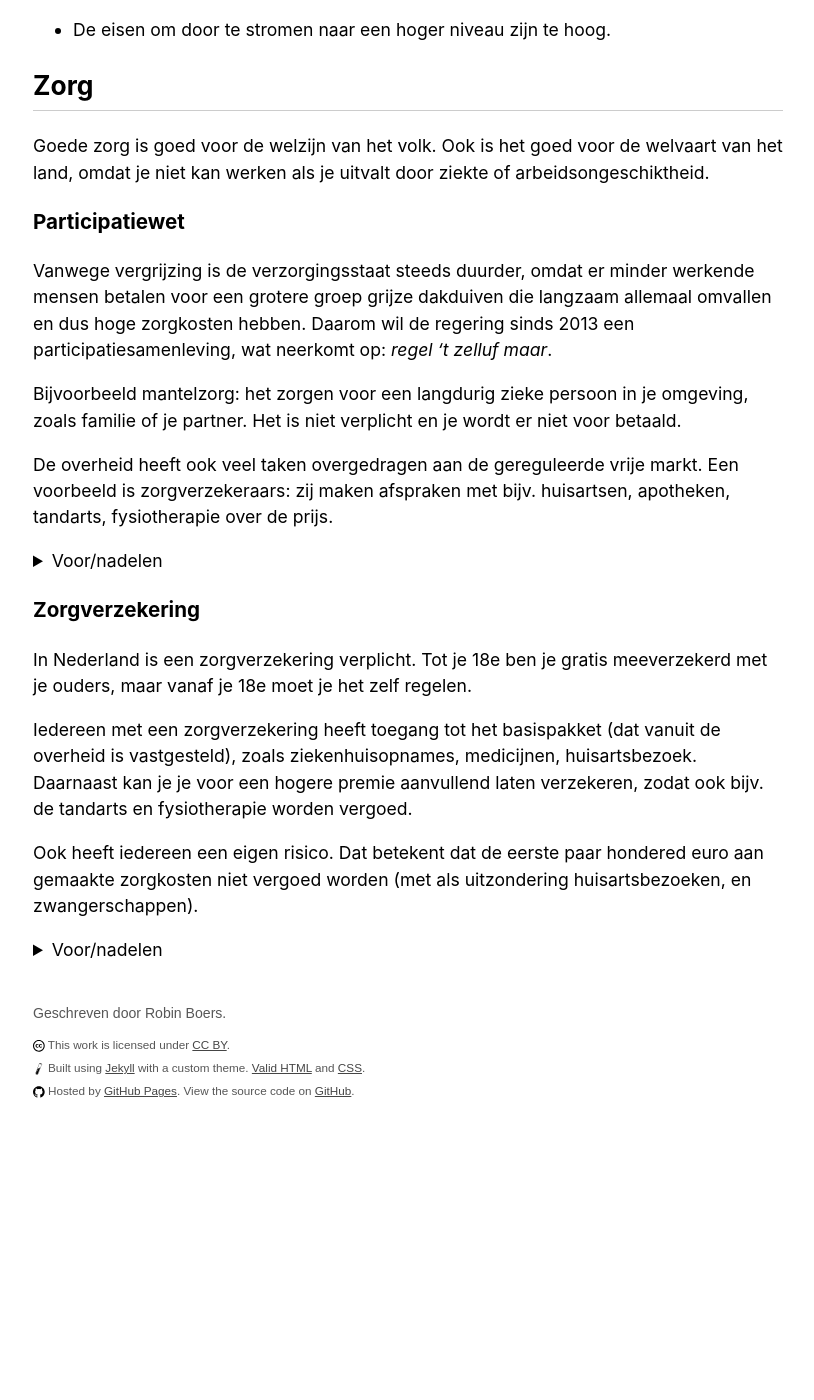
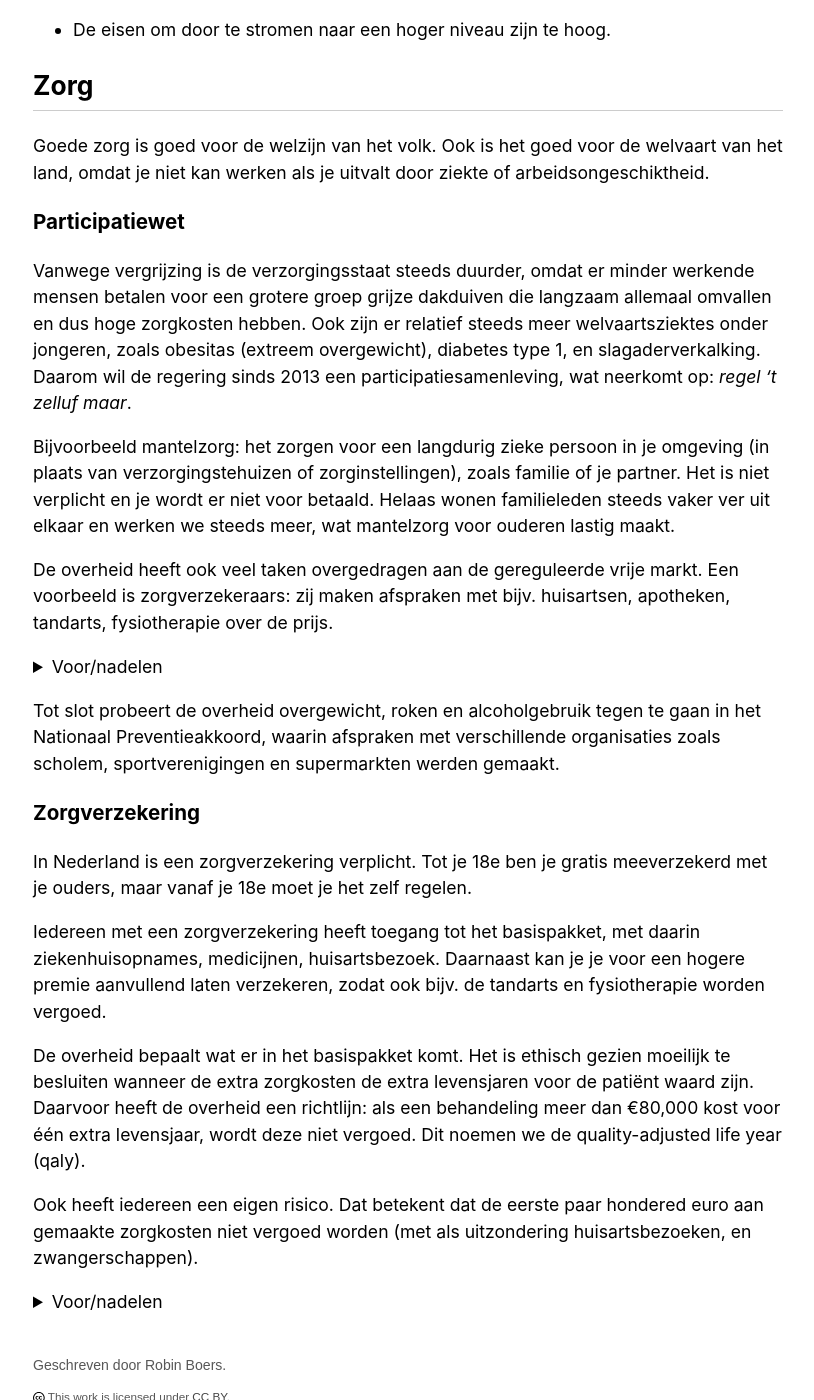
Before and after one commit to RobinBoers/school.geheimesite.nl, a Jekyll site: the page built from 5VWO/TW4/Maatschappijleer.md, in a window 1280 px wide and 1400 px high, scrolled down 3784 px. Shown: the whole window, without its empty margins (232-1046 px from the left). Built offline with Jekyll 4.4.1, drawn with Linux system fonts in a browser that asks for light colours; our own code applies the rules of GitHub Pages for plain Markdown files; before the commit the page ends 4957 px from its top, so only the background shows below that.

Commit message:
More updates

```diff
--- a/5VWO/TW4/Maatschappijleer.md
+++ b/5VWO/TW4/Maatschappijleer.md
@@ -107,9 +107,9 @@ Goede zorg is goed voor de welzijn van het volk. Ook is het goed voor de welvaar
 
 ### Participatiewet
 
-Vanwege vergrijzing is de verzorgingsstaat steeds duurder, omdat er minder werkende mensen betalen voor een grotere groep grijze dakduiven die langzaam allemaal omvallen en dus hoge zorgkosten hebben. Daarom wil de regering sinds 2013 een participatiesamenleving, wat neerkomt op: *regel 't zelluf maar*.
+Vanwege vergrijzing is de verzorgingsstaat steeds duurder, omdat er minder werkende mensen betalen voor een grotere groep grijze dakduiven die langzaam allemaal omvallen en dus hoge zorgkosten hebben. Ook zijn er relatief steeds meer welvaartsziektes onder jongeren, zoals obesitas (extreem overgewicht), diabetes type 1, en slagaderverkalking. Daarom wil de regering sinds 2013 een participatiesamenleving, wat neerkomt op: *regel 't zelluf maar*.
 
-Bijvoorbeeld mantelzorg: het zorgen voor een langdurig zieke persoon in je omgeving, zoals familie of je partner. Het is niet verplicht en je wordt er niet voor betaald.
+Bijvoorbeeld mantelzorg: het zorgen voor een langdurig zieke persoon in je omgeving (in plaats van verzorgingstehuizen of zorginstellingen), zoals familie of je partner. Het is niet verplicht en je wordt er niet voor betaald. Helaas wonen familieleden steeds vaker ver uit elkaar en werken we steeds meer, wat mantelzorg voor ouderen lastig maakt.
 
 De overheid heeft ook veel taken overgedragen aan de gereguleerde vrije markt. Een voorbeeld is zorgverzekeraars: zij maken afspraken met bijv. huisartsen, apotheken, tandarts, fysiotherapie over de prijs.
 
@@ -123,11 +123,15 @@ De overheid heeft ook veel taken overgedragen aan de gereguleerde vrije markt. E
   </dl>
 </details>
 
+Tot slot probeert de overheid overgewicht, roken en alcoholgebruik tegen te gaan in het Nationaal Preventieakkoord, waarin afspraken met verschillende organisaties zoals scholem, sportverenigingen en supermarkten werden gemaakt.
+
 ### Zorgverzekering
 
 In Nederland is een zorgverzekering verplicht. Tot je 18e ben je gratis meeverzekerd met je ouders, maar vanaf je 18e moet je het zelf regelen.
 
-Iedereen met een zorgverzekering heeft toegang tot het basispakket (dat vanuit de overheid is vastgesteld), zoals ziekenhuisopnames, medicijnen, huisartsbezoek. Daarnaast kan je je voor een hogere premie aanvullend laten verzekeren, zodat ook bijv. de tandarts en fysiotherapie worden vergoed.
+Iedereen met een zorgverzekering heeft toegang tot het basispakket, met daarin ziekenhuisopnames, medicijnen, huisartsbezoek. Daarnaast kan je je voor een hogere premie aanvullend laten verzekeren, zodat ook bijv. de tandarts en fysiotherapie worden vergoed.
+
+De overheid bepaalt wat er in het basispakket komt. Het is ethisch gezien moeilijk te besluiten wanneer de extra zorgkosten de extra levensjaren voor de patiënt waard zijn. Daarvoor heeft de overheid een richtlijn: als een behandeling meer dan €80,000 kost voor één extra levensjaar, wordt deze niet vergoed. Dit noemen we de quality-adjusted life year (qaly).
 
 Ook heeft iedereen een eigen risico. Dat betekent dat de eerste paar hondered euro aan gemaakte zorgkosten niet vergoed worden (met als uitzondering huisartsbezoeken, en zwangerschappen).
 
```
